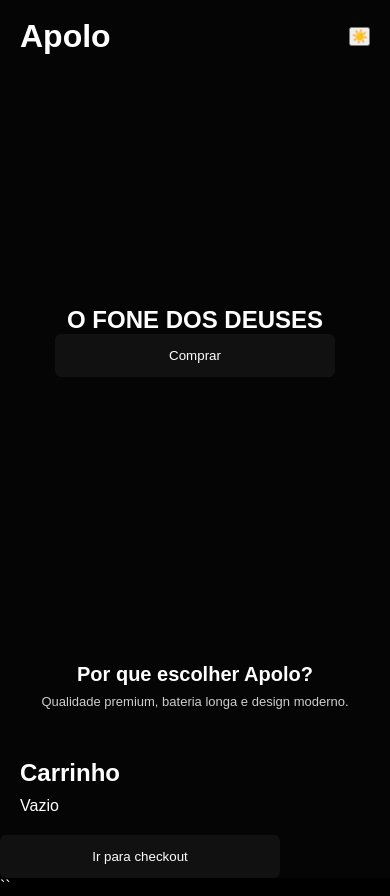
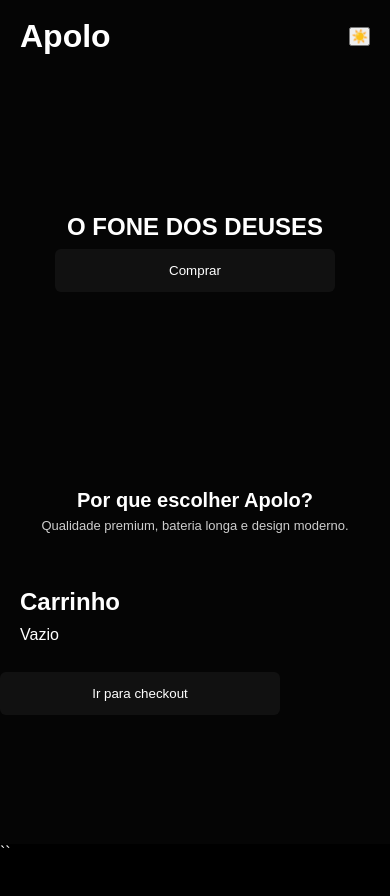
Before and after one commit to Samueltwds/apolo-novo, a React (Vite) app: page / in a window 390 px wide. After the commit the page ends 862 px from the top, so only its background shows below. Built offline with nearby package versions, Linux system fonts and the light colour scheme.

Commit message:
Update App.css

```diff
--- a/src/App.css
+++ b/src/App.css
@@ -36,9 +36,9 @@ body {
   font-weight: 700;
 }
 
-/* HERO (AJUSTADO PRA MOBILE REAL) */
+/* HERO (AGORA COMPACTO) */
 .hero {
-  min-height: 85vh;
+  min-height: 60vh;
 
   display: flex;
   flex-direction: column;
@@ -46,8 +46,7 @@ body {
   align-items: center;
 
   text-align: center;
-
-  padding: 70px 20px 30px;
+  padding: 50px 20px 20px;
 }
 
 /* CONTEÚDO */
@@ -55,21 +54,24 @@ body {
   max-width: 500px;
 }
 
+/* TÍTULO MAIOR */
 .content h1 {
-  font-size: 30px;
+  font-size: 34px;
   line-height: 1.2;
-  margin-bottom: 16px;
+  margin-bottom: 10px;
 }
 
+/* SUBTEXTO */
 .subtitle {
-  margin-bottom: 15px;
+  margin-bottom: 12px;
   font-size: 15px;
 }
 
+/* PREÇO */
 .price {
   font-size: 40px;
   font-weight: bold;
-  margin-bottom: 20px;
+  margin-bottom: 15px;
 }
 
 .price span {
@@ -96,21 +98,22 @@ body {
 
   width: 80%;
   max-width: 280px;
+  margin-top: 5px;
 }
 
 .btn-primary:hover {
   background: #222;
 }
 
-/* FEATURES */
+/* FEATURES (MAIS COLADO) */
 .features {
-  padding: 30px 20px 20px;
+  padding: 20px 20px;
   text-align: center;
 }
 
 .features h2 {
   font-size: 20px;
-  margin-bottom: 8px;
+  margin-bottom: 6px;
 }
 
 .features p {
@@ -185,20 +188,17 @@ body {
   transform: translateY(0);
 }
 
-/* MOBILE REAL (TELA ~6.1") */
+/* MOBILE REAL */
 @media (max-width: 600px) {
 
-  body {
-    overflow-x: hidden;
+  .hero {
+    min-height: 55vh;
+    padding-top: 60px;
   }
 
-  .hero {
-    min-height: 75vh;
-    padding-top: 80px;
-  }
-
+  /* TÍTULO GRANDE NO CELULAR */
   .content h1 {
-    font-size: 24px;
+    font-size: 28px;
   }
 
   .price {
@@ -207,6 +207,11 @@ body {
 
   .btn-primary {
     width: 85%;
+    margin-top: 8px;
+  }
+
+  .features {
+    padding: 25px 20px;
   }
 
 }
```
